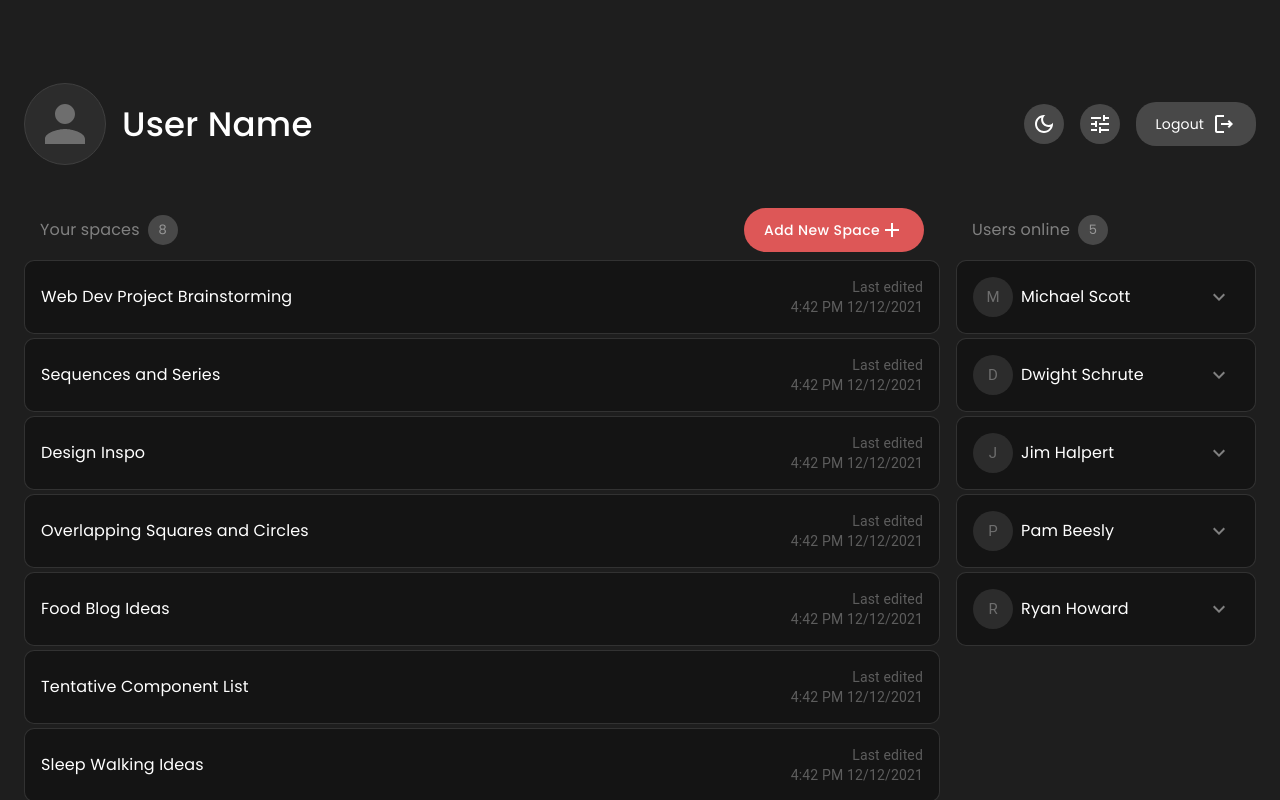
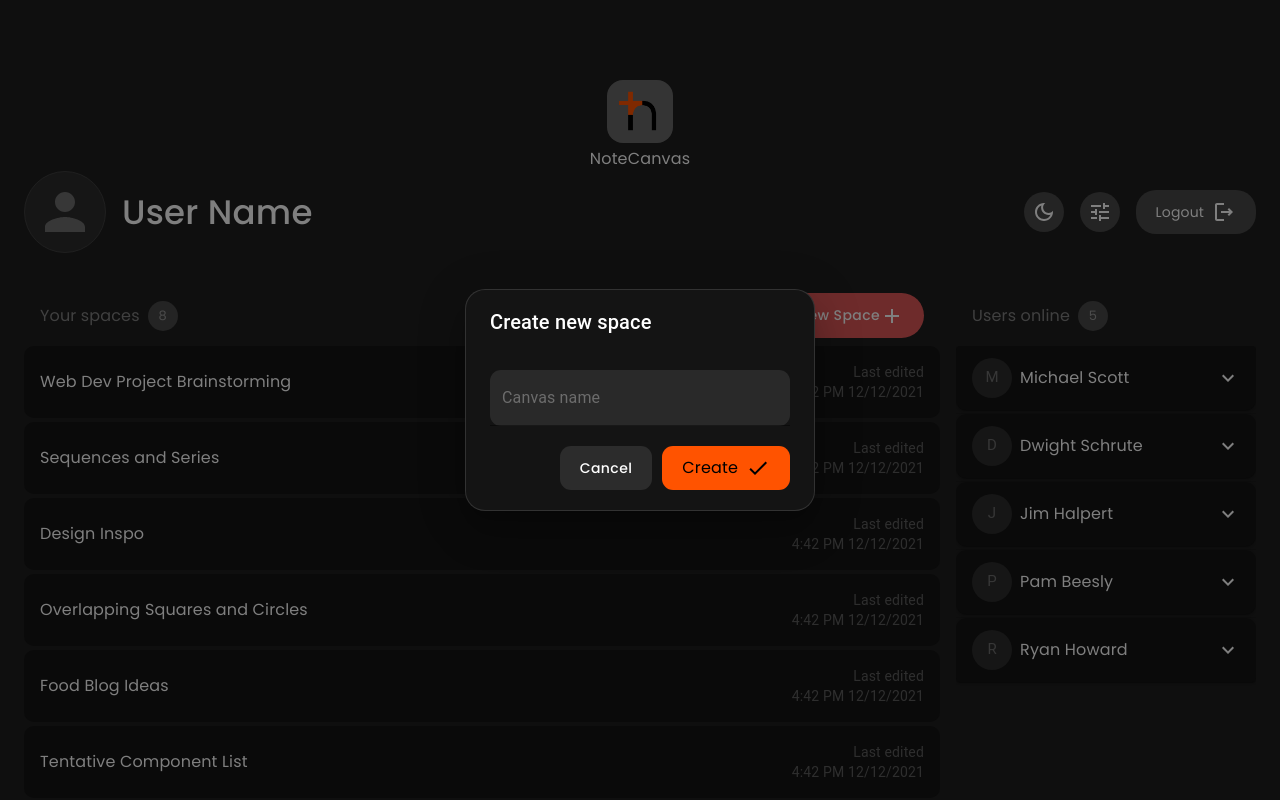
Before and after one commit to neha2801-create/vercel-deploy, a React (Vite) app in the folder Frontend/notecanvas_02/: page /dashboard in a window 1280 px wide. Both pictures are taken after a click on the button "Add New Space". Shown: the top 800 px of the page. Built offline with nearby package versions, Linux system fonts and the light colour scheme.

Commit message:
Minor changes in UI

```diff
--- a/Frontend/notecanvas_02/src/components/AddNewSpaceButton.jsx
+++ b/Frontend/notecanvas_02/src/components/AddNewSpaceButton.jsx
@@ -14,8 +14,8 @@ const AddNewSpaceButton = ({ onClick }) => {
                     zIndex: 100000,
                     height: "80px",
                     width: "80px",
-                    borderRadius: "80px",
-                    borderRadius: "50%",
+
+                    borderRadius: "24px",
                     position: "fixed",
                     bottom: "50px",
                     left: "50px",
--- a/Frontend/notecanvas_02/src/components/FilledTextField.jsx
+++ b/Frontend/notecanvas_02/src/components/FilledTextField.jsx
@@ -16,7 +16,7 @@ const FilledTextField = ({
 
     return (
         <TextField
-            required={required}
+            // required={required}
             label={label}
             value={value}
             onChange={onChange}
--- /dev/null
+++ b/Frontend/notecanvas_02/src/components/NewSpaceDialog.jsx
@@ -0,0 +1,101 @@
+import * as React from "react";
+import Button from "@mui/material/Button";
+import TextField from "@mui/material/TextField";
+import { Dialog, OutlinedInput, Box, Stack, Typography } from "@mui/material";
+import DialogActions from "@mui/material/DialogActions";
+import DialogContent from "@mui/material/DialogContent";
+import DialogContentText from "@mui/material/DialogContentText";
+import DialogTitle from "@mui/material/DialogTitle";
+import RoundedButton from "./RoundedButton";
+import AddOutlinedIcon from "@mui/icons-material/AddOutlined";
+import FilledTextField from "./FilledTextField";
+import CheckIcon from "@mui/icons-material/Check";
+
+export default function NewSpaceDialog({ handleNewSpaceCreation }) {
+    const [open, setOpen] = React.useState(false);
+    const [canvasName, setCanvasName] = React.useState("");
+
+    const handleClickOpen = () => {
+        setOpen(true);
+    };
+
+    const handleClose = () => {
+        setOpen(false);
+        handleNewSpaceCreation(canvasName);
+    };
+
+    return (
+        <React.Fragment>
+            <RoundedButton
+                onClick={handleClickOpen}
+                mt="0"
+                borderRadius="30px"
+                bgcolor="#DD5757"
+            >
+                Add new space
+                <AddOutlinedIcon />
+            </RoundedButton>
+            {/* <Button variant="outlined" onClick={handleClickOpen}>
+                Open form dialog
+            </Button> */}
+            <Dialog
+                open={open}
+                onClose={handleClose}
+                PaperProps={{
+                    sx: {
+                        bgcolor: "#141414",
+                        color: "white",
+                        borderRadius: "20px",
+                        border: "1px #ffffff20 solid",
+                    },
+                    component: "form",
+                    onSubmit: (event) => {
+                        event.preventDefault();
+                        const formData = new FormData(event.currentTarget);
+                        const formJson = Object.fromEntries(formData.entries());
+                        const email = formJson.email;
+                        // console.log(email);
+                        handleClose();
+                    },
+                }}
+            >
+                <DialogTitle>Create new space</DialogTitle>
+                <DialogContent sx={{ width: "300px" }}>
+                    <FilledTextField
+                        name="canvas_name"
+                        onChange={(e) => setCanvasName(e.target.value)}
+                        value={canvasName}
+                        label={"Canvas name"}
+                        placeholder={"New Canvas"}
+                    />
+
+                    <Box display={"flex"} justifyContent={"right"}>
+                        <RoundedButton onClick={handleClose}>
+                            Cancel
+                        </RoundedButton>
+                        <Box width={"10px"}></Box>
+                        <RoundedButton
+                            bgcolor="#FF5300"
+                            color="black"
+                            type="submit"
+                        >
+                            <Stack
+                                direction={"row"}
+                                spacing={1}
+                                alignItems={"center"}
+                            >
+                                <Typography fontFamily={"poppins"}>
+                                    Create
+                                </Typography>
+
+                                <CheckIcon />
+                            </Stack>
+                        </RoundedButton>
+
+                        {/* <Button type="submit">Subscribe</Button> */}
+                    </Box>
+                </DialogContent>
+            </Dialog>
+        </React.Fragment>
+    );
+}
--- a/Frontend/notecanvas_02/src/components/OnlineUserCard.jsx
+++ b/Frontend/notecanvas_02/src/components/OnlineUserCard.jsx
@@ -1,18 +1,31 @@
 import React from "react";
-import { Stack, Typography, Avatar, IconButton } from "@mui/material";
+import {
+    Stack,
+    Typography,
+    Avatar,
+    IconButton,
+    Accordion,
+    AccordionSummary,
+    AccordionDetails,
+    MenuItem,
+} from "@mui/material";
 import ExpandMoreOutlinedIcon from "@mui/icons-material/ExpandMoreOutlined";
 
-const OnlineUserCard = ({ id, username }) => {
+const OnlineUserCard = ({ id, username, onClickOption1, onClickOption2 }) => {
     return (
-        <Stack
-            bgcolor={"#141414"}
-            p={2}
-            color={"white"}
-            border={"1px #ffffff20 solid"}
-            borderRadius={"10px"}
-            direction={"row"}
-            alignItems={"center"}
-            justifyContent={"space-between"}
+        <Accordion
+            id={id}
+            sx={{
+                bgcolor: "#141414",
+                color: "white",
+                borderRadius: "10px",
+                padding: "0",
+            }}
+        >
+            <AccordionSummary
+                expandIcon={<ExpandMoreOutlinedIcon sx={{ color: "white" }} />}
+                // aria-controls="panel1a-content"
+                // id="panel1a-header"
             >
                 <Stack direction={"row"} alignItems={"center"} spacing={1}>
                     <Avatar
@@ -26,13 +39,42 @@ const OnlineUserCard = ({ id, username }) => {
                     </Avatar>
                     <Typography fontFamily={"poppins"}>{username}</Typography>
                 </Stack>
-            <IconButton
-                onClick={() => console.log("Online user more options clicked")}
-                sx={{ color: "grey" }}
-            >
-                <ExpandMoreOutlinedIcon />
-            </IconButton>
-        </Stack>
+            </AccordionSummary>
+            <AccordionDetails sx={{ padding: 0, color: "#ffffff90" }}>
+                <MenuItem onClick={onClickOption1}>Option1</MenuItem>
+                <MenuItem onClick={onClickOption2}>Option2</MenuItem>
+            </AccordionDetails>
+        </Accordion>
+
+        // <Stack
+        //     bgcolor={"#141414"}
+        //     p={2}
+        //     color={"white"}
+        //     border={"1px #ffffff20 solid"}
+        //     borderRadius={"10px"}
+        //     direction={"row"}
+        //     alignItems={"center"}
+        //     justifyContent={"space-between"}
+        // >
+        //     <Stack direction={"row"} alignItems={"center"} spacing={1}>
+        //         <Avatar
+        //             sx={{
+        //                 color: "#ffffff50",
+        //                 backgroundColor: "#2C2C2C",
+        //                 fontSize: 15,
+        //             }}
+        //         >
+        //             {username[0]}
+        //         </Avatar>
+        //         <Typography fontFamily={"poppins"}>{username}</Typography>
+        //     </Stack>
+        //     <IconButton
+        //         onClick={() => console.log("Online user more options clicked")}
+        //         sx={{ color: "grey" }}
+        //     >
+        //         <ExpandMoreOutlinedIcon />
+        //     </IconButton>
+        // </Stack>
     );
 };
 
--- a/Frontend/notecanvas_02/src/components/RoundedButton.jsx
+++ b/Frontend/notecanvas_02/src/components/RoundedButton.jsx
@@ -13,10 +13,12 @@ const RoundedButton = ({
     disabled = false,
     onClick,
     borderRadius = "11px",
+    type = "button",
 }) => {
     return (
         <Button
             variant={variant}
+            type={type}
             onClick={onClick}
             disabled={disabled}
             disableRipple={variant == "text" ? true : false}
--- a/Frontend/notecanvas_02/src/components/SpaceItemCard.jsx
+++ b/Frontend/notecanvas_02/src/components/SpaceItemCard.jsx
@@ -26,7 +26,7 @@ const SpaceItemCard = ({
             bgcolor={"#141414"}
             p={2}
             color={"white"}
-            border={"1px #ffffff20 solid"}
+            // border={"1px #ffffff20 solid"}
             borderRadius={"10px"}
             direction={"row"}
             alignItems={"center"}
@@ -34,7 +34,7 @@ const SpaceItemCard = ({
             onClick={onClick}
             sx={{
                 "&:hover": {
-                    border: "1px #ffffff50 solid",
+                    // border: "1px #ffffff50 solid",
                     cursor: "pointer",
                     bgcolor: "#090909",
                 },
@@ -59,8 +59,15 @@ const SpaceItemCard = ({
                 <IconButton
                     sx={{
                         ml: 2,
+                        width: 40,
+                        height: 40,
                         color: "grey",
                         display: deleteIconVisibility ? "block" : "none",
+                        // higlight sliglty red on hover
+                        "&:hover": {
+                            bgcolor: "#FF5300",
+                            color: "black",
+                        },
                     }}
                     onClick={onDelete}
                 >
--- a/Frontend/notecanvas_02/src/pages/Dashboard.jsx
+++ b/Frontend/notecanvas_02/src/pages/Dashboard.jsx
@@ -13,12 +13,21 @@ import UserAvatar from "../components/UserAvatar";
 import DarkModeOutlinedIcon from "@mui/icons-material/DarkModeOutlined";
 import RoundedButton from "../components/RoundedButton";
 import LogoutOutlinedIcon from "@mui/icons-material/LogoutOutlined";
-import AddOutlinedIcon from "@mui/icons-material/AddOutlined";
+
 import SpaceItemCard from "../components/SpaceItemCard";
 import OnlineUserCard from "../components/OnlineUserCard";
 import TuneOutlinedIcon from "@mui/icons-material/TuneOutlined";
+import NewLogo from "../assets/new_logo@3x.png";
+import NewSpaceDialog from "../components/NewSpaceDialog";
+import { formToJSON } from "axios";
 
 const Dashboard = () => {
+    // logout function
+    const handleLogout = () => {
+        console.log("Logout clicked!");
+    };
+
+    // Lists of spaces and online users (rn static but will be fetched from backend) - useEffect
     const [spacesList, setSpacesList] = React.useState([
         {
             id: 1,
@@ -85,9 +94,25 @@ const Dashboard = () => {
         },
     ]);
 
-    const handleAddNewSpace = () => {
+    // Spaces Functions to handle add, delete and click on
+    const handleAddNewSpace = (canvasName) => {
         console.log("Add new space clicked!");
         // new space will be added to the spaces list
+        // mui dialog will be used to get the title of the space
+        const newId = spacesList.length + 1;
+
+        setSpacesList((prevSpacesList) => [
+            ...prevSpacesList,
+            {
+                id: newId,
+                title: `Space ${newId}`,
+                timestamp: "4:42 PM 12/12/2021",
+            },
+        ]);
+        // convert form data to json
+        const data = {
+            canvasName: canvasName,
+        };
     };
 
     const handleSpaceClick = (id) => {
@@ -103,12 +128,16 @@ const Dashboard = () => {
         );
     };
 
+    // Online Users Functions to handle click on options
+    const handleOption1 = () => {
+        console.log("Option 1 clicked!");
+    };
+
+    const handleOption2 = () => {
+        console.log("Option 2 clicked!");
+    };
+
     return (
-        <div
-            style={{
-                backgroundColor: "transparent",
-            }}
-        >
         <Container
             maxWidth="xl"
             sx={{
@@ -116,9 +145,16 @@ const Dashboard = () => {
                 display: "flex",
                 flexDirection: "column",
                 height: "100vh",
-                    // backgroundColor: "blue",
             }}
         >
+            <Stack alignItems={"center"} spacing={0.5}>
+                <Box bgcolor={"#696969"} px={1} pt={0.8} borderRadius={4}>
+                    <img src={NewLogo} height={50} width={50} />
+                </Box>
+                <Typography fontFamily={"poppins"} color={"white"}>
+                    NoteCanvas
+                </Typography>
+            </Stack>
             <Stack
                 height={100}
                 direction={"row"}
@@ -161,7 +197,11 @@ const Dashboard = () => {
                     >
                         <TuneOutlinedIcon />
                     </IconButton>
-                        <RoundedButton borderRadius="20px" bgcolor="#484848">
+                    <RoundedButton
+                        borderRadius="20px"
+                        bgcolor="#484848"
+                        onClick={handleLogout}
+                    >
                         <Stack
                             direction="row"
                             alignItems={"center"}
@@ -212,15 +252,9 @@ const Dashboard = () => {
                             {spacesList.length}
                         </Box>
                     </Typography>
-                        <RoundedButton
-                            onClick={handleAddNewSpace}
-                            mt="0"
-                            borderRadius="30px"
-                            bgcolor="#DD5757"
-                        >
-                            Add new space
-                            <AddOutlinedIcon />
-                        </RoundedButton>
+                    <NewSpaceDialog
+                        handleNewSpaceCreation={handleAddNewSpace}
+                    />
                 </Stack>
                 <Stack
                     // border={1}
@@ -261,6 +295,18 @@ const Dashboard = () => {
                     spacing={0.5}
                     height={620}
                     overflow={"scroll"}
+                    sx={{
+                        "&::-webkit-scrollbar": {
+                            width: "5px",
+                        },
+                        "&::-webkit-scrollbar-track": {
+                            width: "6px",
+                        },
+                        "&::-webkit-scrollbar-thumb": {
+                            background: "#ffffff30",
+                            borderRadius: "24px",
+                        },
+                    }}
                 >
                     {spacesList.map((space) => (
                         <SpaceItemCard
@@ -287,22 +333,33 @@ const Dashboard = () => {
                     spacing={0.5}
                     height={620}
                     overflow={"scroll"}
-                        // border={1}
                     mt={5}
-                        // bgcolor={"yellowgreen"}
                     width={300}
+                    sx={{
+                        "&::-webkit-scrollbar": {
+                            width: "5px",
+                        },
+                        "&::-webkit-scrollbar-track": {
+                            width: "6px",
+                        },
+                        "&::-webkit-scrollbar-thumb": {
+                            background: "#ffffff30",
+                            borderRadius: "24px",
+                        },
+                    }}
                 >
                     {onlineUsers.map((user) => (
                         <OnlineUserCard
                             key={user.id}
                             id={user.id}
                             username={user.name}
+                            onClickOption1={handleOption1}
+                            onClickOption2={handleOption2}
                         />
                     ))}
                 </Stack>
             </Stack>
         </Container>
-        </div>
     );
 };
 
```
Also changed, not shown: Frontend/notecanvas_02/src/App.jsx (+4 -4 lines), Frontend/notecanvas_02/src/assets/new_logo@3x.png (added). Lines whose indentation alone changed are shown as unchanged.
